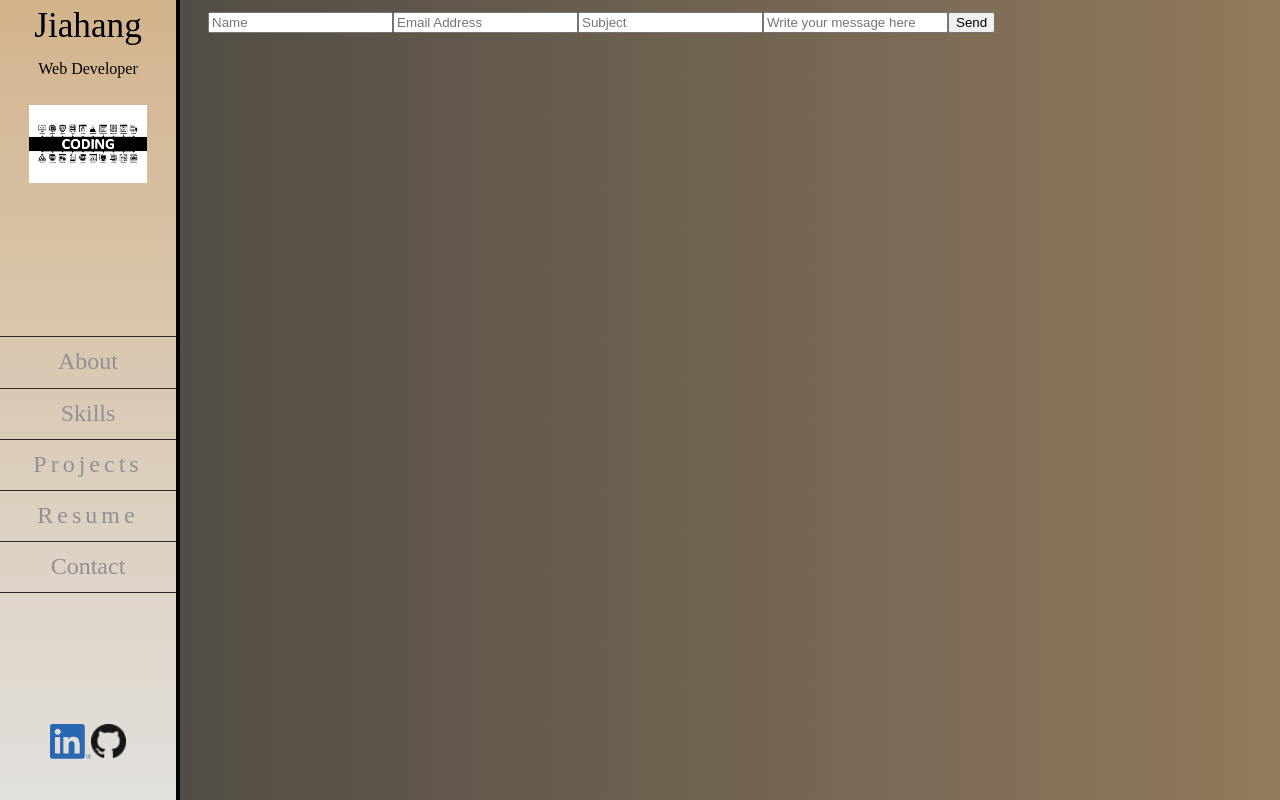
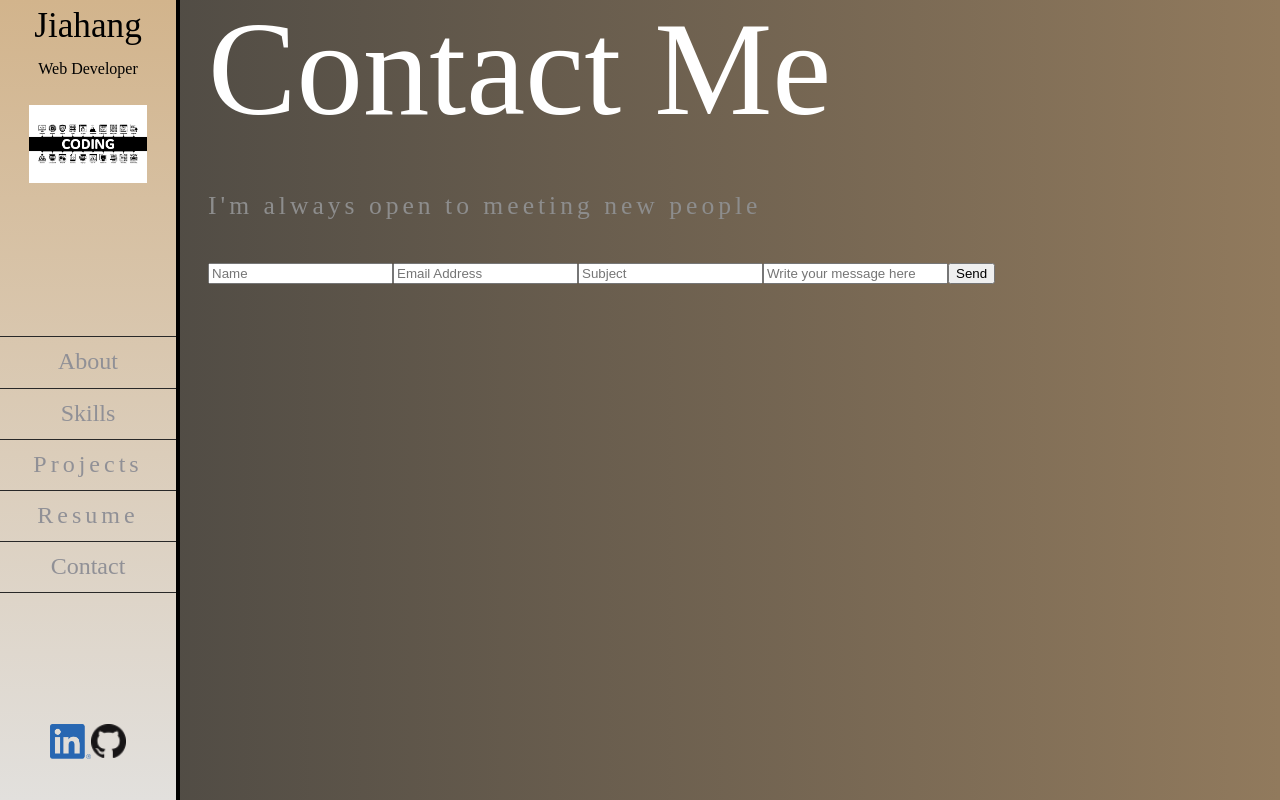
Before and after one commit to jiahangli99/React-Portfolio, a React (Create React App) app: page /contact in a window 1280 px wide. Built offline with nearby package versions, Linux system fonts and the light colour scheme; a web font is replaced by a local one.

Commit message:
added some message

```diff
--- a/src/pages/Contact/contact.jsx
+++ b/src/pages/Contact/contact.jsx
@@ -4,6 +4,8 @@ import './contact.css'
 function contact(props) {
     return (
         <div>
+            <h1>Contact Me</h1>
+            <p>I'm always open to meeting new people</p>
             <form action="https://formsubmit.co/liabraham.1999@gmail.com" method="POST">
         <input type="hidden" name="_subject" value="Portfolio"/>
         <input type="text" name="name" placeholder="Name" required/>
```
